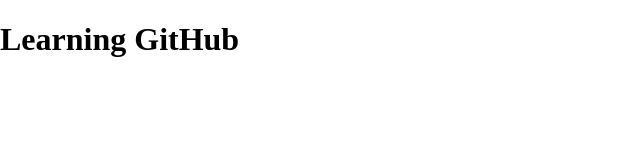
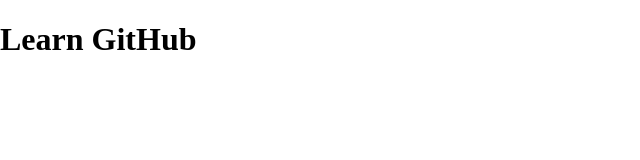
Before and after one commit to Salman-Anjum/learning-git, a plain HTML site: page index.html in a window 1280 px wide. Shown: the whole page, without its empty margins (0-640 px from the left). Drawn offline with Linux system fonts and the light colour scheme.

Commit message:
change learning to learn

```diff
--- a/index.html
+++ b/index.html
@@ -7,6 +7,6 @@
     <link rel="stylesheet" href="style.css">
     </head>
 <body>
-   <h1>Learning GitHub</h1>
+   <h1>Learn GitHub</h1>
 </body>
 </html>
```
